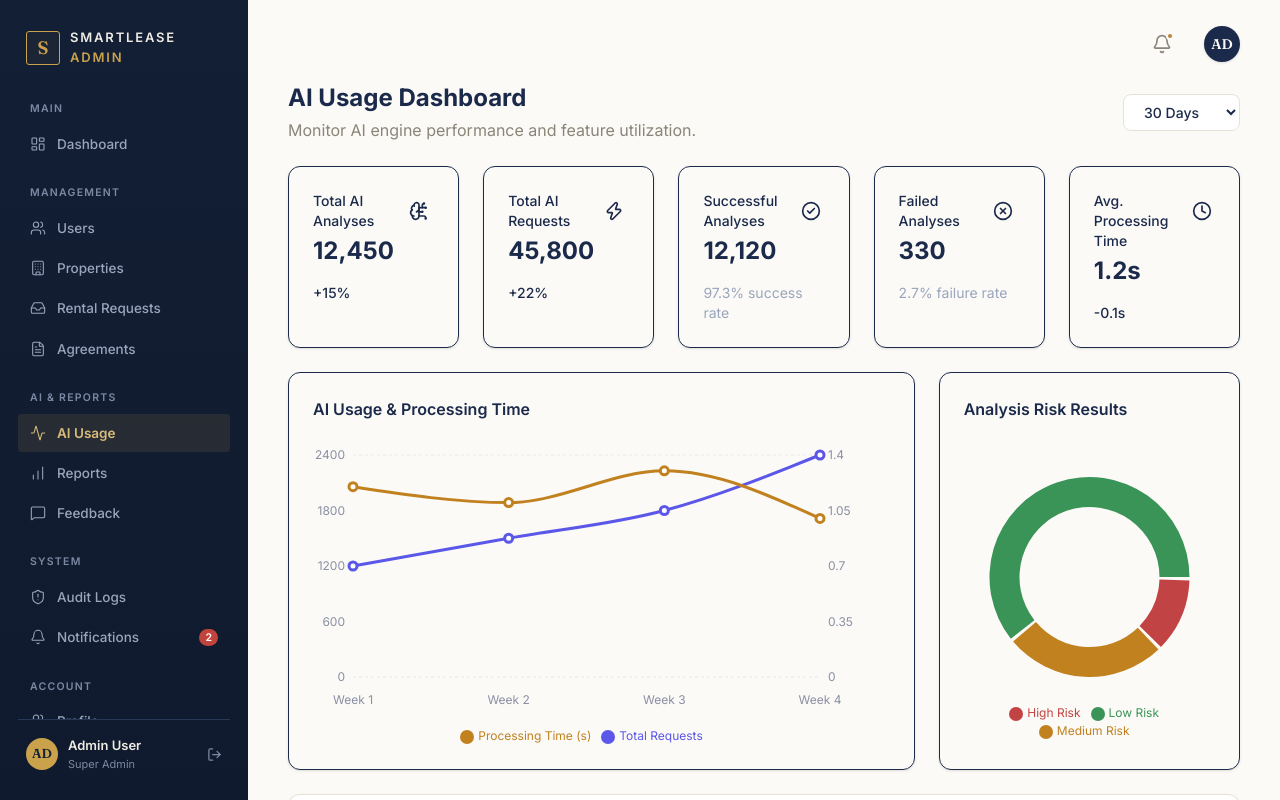
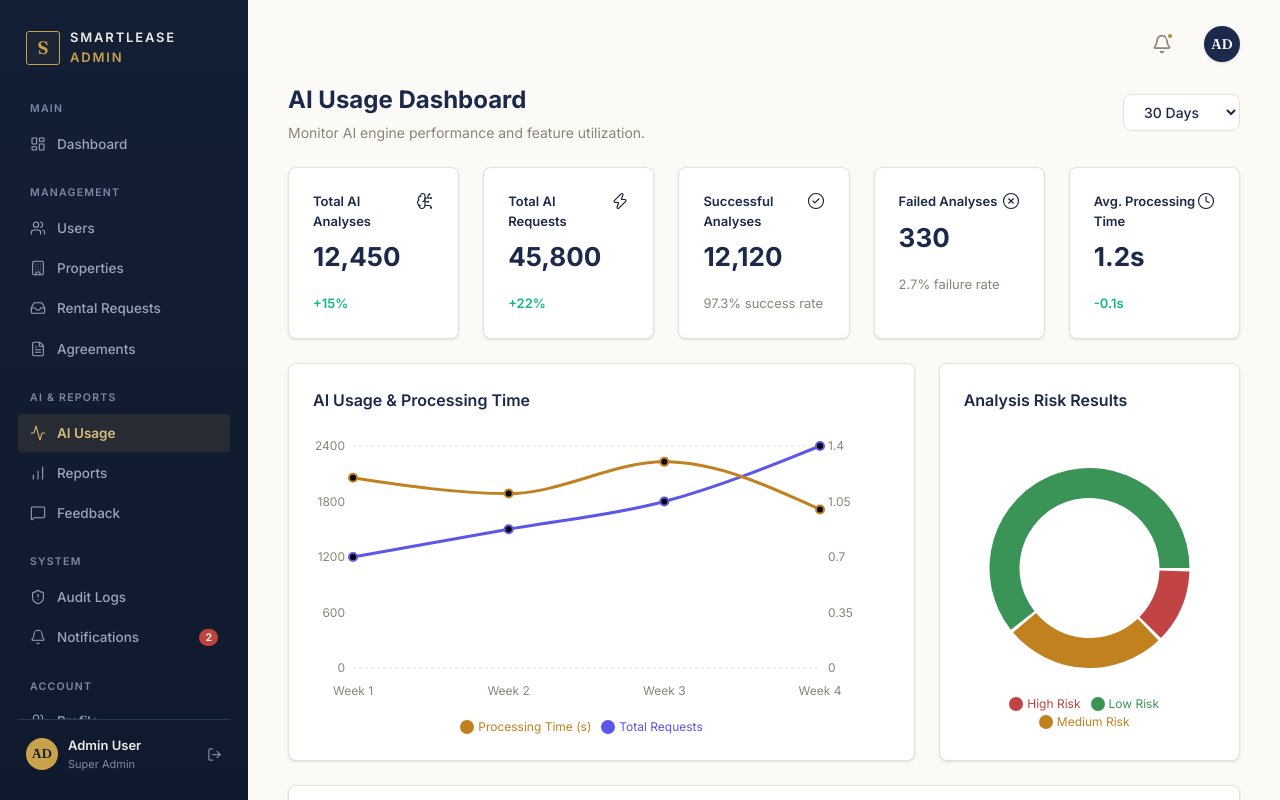
Before and after one commit to priyamaisuriya/SmartLease-AI-Rental-Agreement-Intelligence-Platform, a React (Vite) app in the folder frontend/: page /admin/ai-usage in a window 1280 px wide. Built offline with nearby package versions, Linux system fonts and the light colour scheme.

Commit message:
style: refine AI Usage dashboard layout and implement light borders

```diff
--- a/frontend/src/components/admin/ChartCard.jsx
+++ b/frontend/src/components/admin/ChartCard.jsx
@@ -2,9 +2,9 @@ import React from 'react';
 
 const ChartCard = ({ title, action, children }) => {
   return (
-    <div className="bg-surface p-6 rounded-xl shadow-sm border border-line flex flex-col h-full">
-      <div className="flex items-center justify-between mb-6">
-        <h3 className="font-semibold text-ink">{title}</h3>
+    <div className="bg-white p-[24px] rounded-[8px] shadow-sm border border-border flex flex-col h-full hover:border-gold transition-colors">
+      <div className="flex items-center justify-between mb-[24px]">
+        <h3 className="font-semibold text-ink text-[16px] m-0">{title}</h3>
         {action && <div>{action}</div>}
       </div>
       <div className="flex-1 w-full min-h-[300px]">
--- a/frontend/src/components/admin/StatCard.jsx
+++ b/frontend/src/components/admin/StatCard.jsx
@@ -2,24 +2,24 @@ import React from 'react';
 
 const StatCard = ({ title, value, trend, isPositive, icon: Icon, desc }) => {
   return (
-    <div className="bg-surface p-6 rounded-xl shadow-sm border border-line">
+    <div className="bg-white p-6 rounded-[8px] shadow-sm border border-border hover:border-gold transition-colors">
       <div className="flex items-start justify-between">
         <div>
-          <p className="text-sm font-medium text-ink-soft mb-1">{title}</p>
-          <h3 className="text-2xl font-display font-bold text-ink">{value}</h3>
+          <p className="text-[13px] font-semibold text-ink mb-[6px]">{title}</p>
+          <h3 className="text-[26px] font-bold text-ink">{value}</h3>
         </div>
-        <div className="w-10 h-10 rounded-lg bg-lease-50 text-lease-600 flex items-center justify-center">
-          <Icon className="w-5 h-5" />
+        <div className="text-ink-dark flex items-center justify-center">
+          <Icon className="w-[18px] h-[18px]" strokeWidth={1.5} />
         </div>
       </div>
 
-      <div className="mt-4 flex items-center gap-2 text-sm">
+      <div className="mt-[18px] flex items-center gap-2 text-[13px]">
         {trend && (
-          <span className={`font-medium ${isPositive ? 'text-good-600' : 'text-bad-600'}`}>
+          <span className={`font-semibold ${isPositive ? 'text-[#10B981]' : 'text-risk-red'}`}>
             {trend}
           </span>
         )}
-        <span className="text-ink-faint">{desc}</span>
+        <span className="text-text-muted">{desc}</span>
       </div>
     </div>
   );
--- a/frontend/src/pages/admin/AiUsage.jsx
+++ b/frontend/src/pages/admin/AiUsage.jsx
@@ -19,14 +19,14 @@ const AiUsage = () => {
       {/* Header */}
       <div className="flex flex-col sm:flex-row sm:items-center justify-between gap-4">
         <div>
-          <h1 className="text-2xl font-display font-bold text-ink">AI Usage Dashboard</h1>
-          <p className="text-text-muted mt-1">Monitor AI engine performance and feature utilization.</p>
+          <h1 className="text-[24px] font-bold text-ink">AI Usage Dashboard</h1>
+          <p className="text-text-muted mt-1 text-[14px]">Monitor AI engine performance and feature utilization.</p>
         </div>
         <div className="flex items-center gap-2">
           <select
             value={dateFilter}
             onChange={(e) => setDateFilter(e.target.value)}
-            className="px-4 py-2 bg-white border border-border rounded-lg text-sm font-medium text-ink focus:outline-none focus:ring-1 focus:ring-lease-500"
+            className="px-4 py-2 bg-white border border-border rounded-lg text-sm font-medium text-ink focus:outline-none focus:ring-2 focus:ring-border transition-all"
           >
             <option>7 Days</option>
             <option>30 Days</option>
@@ -76,17 +76,17 @@ const AiUsage = () => {
           <ChartCard title="AI Usage & Processing Time">
             <ResponsiveContainer width="100%" height="100%">
               <LineChart data={aiUsageTimeData} margin={{ top: 10, right: 10, left: -20, bottom: 0 }}>
-                <CartesianGrid strokeDasharray="3 3" vertical={false} stroke="#E7E9F2" />
-                <XAxis dataKey="name" axisLine={false} tickLine={false} tick={{ fontSize: 12, fill: '#8A8FA3' }} dy={10} />
-                <YAxis yAxisId="left" axisLine={false} tickLine={false} tick={{ fontSize: 12, fill: '#8A8FA3' }} />
-                <YAxis yAxisId="right" orientation="right" axisLine={false} tickLine={false} tick={{ fontSize: 12, fill: '#8A8FA3' }} />
+                <CartesianGrid strokeDasharray="3 3" vertical={false} stroke="#E6E2D6" />
+                <XAxis dataKey="name" axisLine={false} tickLine={false} tick={{ fontSize: 12, fill: '#8A8577' }} dy={10} />
+                <YAxis yAxisId="left" axisLine={false} tickLine={false} tick={{ fontSize: 12, fill: '#8A8577' }} />
+                <YAxis yAxisId="right" orientation="right" axisLine={false} tickLine={false} tick={{ fontSize: 12, fill: '#8A8577' }} />
                 <RechartsTooltip
-                  contentStyle={{ borderRadius: '8px', border: 'none', boxShadow: '0 4px 6px -1px rgba(0, 0, 0, 0.1)' }}
-                  cursor={{ stroke: '#E7E9F2', strokeWidth: 1, strokeDasharray: '4 4' }}
+                  contentStyle={{ borderRadius: '8px', border: '1px solid #E6E2D6', boxShadow: '0 4px 6px -1px rgba(0, 0, 0, 0.1)', backgroundColor: '#fff' }}
+                  cursor={{ stroke: '#E6E2D6', strokeWidth: 1, strokeDasharray: '4 4' }}
                 />
                 <Legend iconType="circle" wrapperStyle={{ fontSize: '12px', paddingTop: '20px' }} />
-                <Line yAxisId="left" type="monotone" dataKey="totalRequests" name="Total Requests" stroke="#5B57E8" strokeWidth={3} dot={{ r: 4 }} activeDot={{ r: 6 }} />
-                <Line yAxisId="right" type="monotone" dataKey="processingTime" name="Processing Time (s)" stroke="#C1811F" strokeWidth={3} dot={{ r: 4 }} />
+                <Line yAxisId="left" type="monotone" dataKey="totalRequests" name="Total Requests" stroke="#5B57E8" strokeWidth={3} dot={{ r: 4, fill: '#white', strokeWidth: 2 }} activeDot={{ r: 6 }} />
+                <Line yAxisId="right" type="monotone" dataKey="processingTime" name="Processing Time (s)" stroke="#C1811F" strokeWidth={3} dot={{ r: 4, fill: '#white', strokeWidth: 2 }} />
               </LineChart>
             </ResponsiveContainer>
           </ChartCard>
@@ -111,8 +111,8 @@ const AiUsage = () => {
                   ))}
                 </Pie>
                 <RechartsTooltip
-                  contentStyle={{ borderRadius: '8px', border: 'none', boxShadow: '0 4px 6px -1px rgba(0, 0, 0, 0.1)' }}
-                  itemStyle={{ color: '#1E2233', fontWeight: 500 }}
+                  contentStyle={{ borderRadius: '8px', border: '1px solid #E6E2D6', boxShadow: '0 4px 6px -1px rgba(0, 0, 0, 0.1)', backgroundColor: '#fff' }}
+                  itemStyle={{ color: '#1B2A4A', fontWeight: 500 }}
                 />
                 <Legend iconType="circle" wrapperStyle={{ fontSize: '12px' }} />
               </PieChart>
@@ -122,8 +122,8 @@ const AiUsage = () => {
       </div>
 
       {/* Feature Usage Bar Chart */}
-      <div className="bg-white p-6 rounded-xl shadow-sm border border-border">
-        <h3 className="font-semibold text-ink mb-6">AI Feature Utilization</h3>
+      <div className="bg-white p-6 rounded-[8px] shadow-sm border border-border">
+        <h3 className="font-semibold text-ink text-[16px] mb-6">AI Feature Utilization</h3>
         <div className="h-[300px]">
           <ResponsiveContainer width="100%" height="100%">
             <BarChart
@@ -136,14 +136,14 @@ const AiUsage = () => {
               layout="vertical"
               margin={{ top: 0, right: 0, left: 30, bottom: 0 }}
             >
-              <CartesianGrid strokeDasharray="3 3" horizontal={true} vertical={false} stroke="#E7E9F2" />
-              <XAxis type="number" axisLine={false} tickLine={false} tick={{ fontSize: 12, fill: '#8A8FA3' }} />
-              <YAxis type="category" dataKey="name" axisLine={false} tickLine={false} tick={{ fontSize: 12, fill: '#1E2233', fontWeight: 500 }} />
+              <CartesianGrid strokeDasharray="3 3" horizontal={true} vertical={false} stroke="#E6E2D6" />
+              <XAxis type="number" axisLine={false} tickLine={false} tick={{ fontSize: 12, fill: '#8A8577' }} />
+              <YAxis type="category" dataKey="name" axisLine={false} tickLine={false} tick={{ fontSize: 12, fill: '#1B2A4A', fontWeight: 500 }} />
               <RechartsTooltip
-                cursor={{ fill: '#F6F7FB' }}
-                contentStyle={{ borderRadius: '8px', border: 'none', boxShadow: '0 4px 6px -1px rgba(0, 0, 0, 0.1)' }}
+                cursor={{ fill: '#F5F2EA' }}
+                contentStyle={{ borderRadius: '8px', border: '1px solid #E6E2D6', boxShadow: '0 4px 6px -1px rgba(0, 0, 0, 0.1)' }}
               />
-              <Bar dataKey="calls" name="API Calls" fill="#A672F0" radius={[0, 4, 4, 0]} barSize={32} />
+              <Bar dataKey="calls" name="API Calls" fill="#C9A24B" radius={[0, 4, 4, 0]} barSize={32} />
             </BarChart>
           </ResponsiveContainer>
         </div>
```
